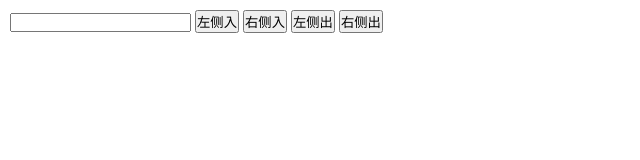
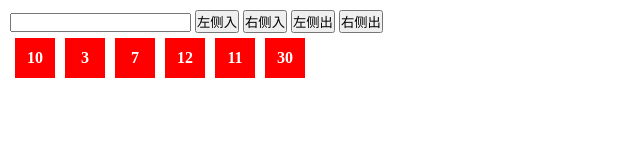
Before and after one commit to herasu/ife, a plain HTML site: page js4.html in a window 1280 px wide. Shown: the whole page, without its empty margins (0-640 px from the left). Drawn offline with Linux system fonts and the light colour scheme.

Commit message:
Update js4.html

```diff
--- a/js4.html
+++ b/js4.html
@@ -32,6 +32,12 @@
 		<button id="shift">左侧出</button>
 		<button id="pop">右侧出</button>
 		<ul>
+			<li>10</li>
+			<li>3</li>
+			<li>7</li>
+			<li>12</li>
+			<li>11</li>
+			<li>30</li>
 
 		</ul>
 	</body>
```
